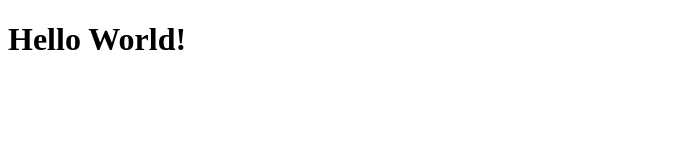
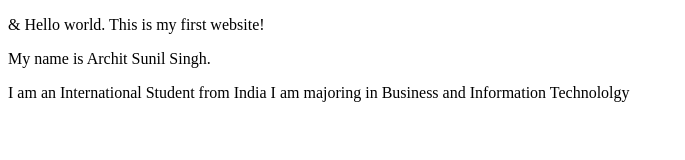
Before and after one commit to A737-com/architsunilsingh_lab1, a plain HTML site: page Index.html in a window 1280 px wide. Shown: the whole page, without its empty margins (0-685 px from the left). Drawn offline with Linux system fonts and the light colour scheme.

Commit message:
Update Index.html

```diff
--- a/Index.html
+++ b/Index.html
@@ -1,9 +1,13 @@
 <!DOCTYPE html>
-<html>
+<html lang="en">
 <head>
-    <title>My First Page</title>
+<meta charset="utf-8">
+<title>Internet Technologies and Web Design</title>
 </head>
 <body>
-    <h1>Hello World!</h1>
+<p>&amp; Hello world. This is my first website!</p>
+<p1>My name is Archit Sunil Singh.</p>
+<p2>I am an International Student from India</p2>
+<p3>I am majoring in Business and Information Technololgy</p3>
 </body>
 </html>
```
